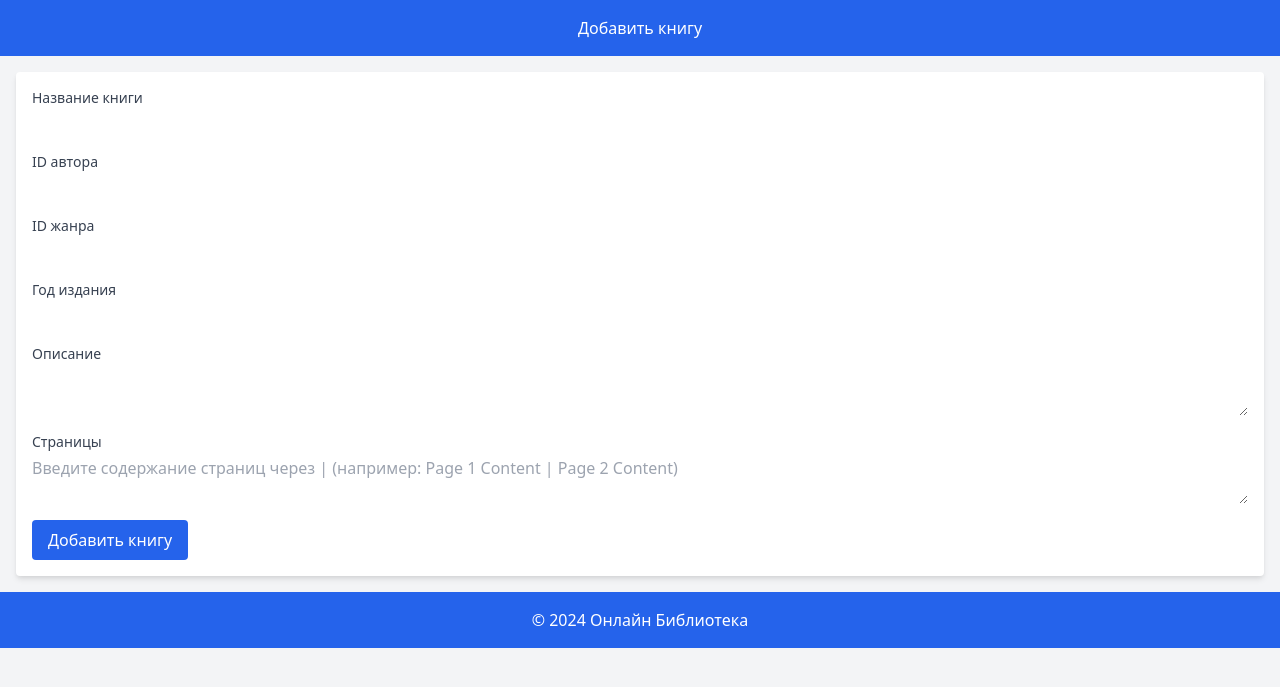
After one commit to alexandergh1337/2-practice, a PHP site: page /add_book.php in a window 1280 px wide. The commit adds this page. Shown: the top 687 px of the page. Run offline with PHP 8.4, Linux system fonts and the light colour scheme.

Commit message:
Add files via upload

```diff
--- /dev/null
+++ b/Сайт/add_book.php
@@ -0,0 +1,69 @@
+<!DOCTYPE html>
+<html lang="ru">
+<head>
+    <meta charset="UTF-8">
+    <meta name="viewport" content="width=device-width, initial-scale=1.0">
+    <title>Добавить книгу</title>
+    <link href="https://cdn.jsdelivr.net/npm/tailwindcss@2.2.19/dist/tailwind.min.css" rel="stylesheet">
+</head>
+<body class="bg-gray-100">
+<header class="bg-blue-600 p-4 text-white text-center">
+    <h1>Добавить книгу</h1>
+</header>
+<main class="p-4">
+    <form action="create_book.php" method="post" class="bg-white p-4 shadow-md rounded" id="bookForm">
+        <div class="mb-4">
+            <label for="title" class="block text-sm font-medium text-gray-700">Название книги</label>
+            <input type="text" id="title" name="title" class="mt-1 block w-full border-gray-300 rounded-md" required>
+        </div>
+        <div class="mb-4">
+            <label for="author_id" class="block text-sm font-medium text-gray-700">ID автора</label>
+            <input type="text" id="author_id" name="author_id" class="mt-1 block w-full border-gray-300 rounded-md" required>
+        </div>
+        <div class="mb-4">
+            <label for="genre_id" class="block text-sm font-medium text-gray-700">ID жанра</label>
+            <input type="text" id="genre_id" name="genre_id" class="mt-1 block w-full border-gray-300 rounded-md" required>
+        </div>
+        <div class="mb-4">
+            <label for="publication_year" class="block text-sm font-medium text-gray-700">Год издания</label>
+            <input type="text" id="publication_year" name="publication_year" class="mt-1 block w-full border-gray-300 rounded-md" required>
+        </div>
+        <div class="mb-4">
+            <label for="description" class="block text-sm font-medium text-gray-700">Описание</label>
+            <textarea id="description" name="description" class="mt-1 block w-full border-gray-300 rounded-md" required></textarea>
+        </div>
+        <div class="mb-4">
+            <label for="pages" class="block text-sm font-medium text-gray-700">Страницы</label>
+            <textarea id="pages" name="pages" class="mt-1 block w-full border-gray-300 rounded-md" placeholder="Введите содержание страниц через | (например: Page 1 Content | Page 2 Content)" required></textarea>
+        </div>
+        <button type="submit" class="bg-blue-600 text-white px-4 py-2 rounded">Добавить книгу</button>
+    </form>
+</main>
+<footer class="bg-blue-600 p-4 text-white text-center">
+    &copy; 2024 Онлайн Библиотека
+</footer>
+<script>
+    document.getElementById('bookForm').addEventListener('submit', function(e) {
+        e.preventDefault();
+
+        const formData = new FormData(this);
+        const data = Object.fromEntries(formData.entries());
+        data.pages = data.pages.split('|').map(page => page.trim());
+
+        fetch('create_book.php', {
+            method: 'POST',
+            headers: { 'Content-Type': 'application/json' },
+            body: JSON.stringify(data)
+        })
+            .then(response => response.json())
+            .then(data => {
+                alert(data.message);
+                if (data.book_id) {
+                    window.location.href = 'view_book.php?book_id=' + data.book_id;
+                }
+            })
+            .catch(error => console.error('Error:', error));
+    });
+</script>
+</body>
+</html>
--- a/Сайт/books.php
+++ b/Сайт/books.php
@@ -30,6 +30,7 @@ $result = $conn->query($sql);
             <th class="px-4 py-2">Автор</th>
             <th class="px-4 py-2">Жанр</th>
             <th class="px-4 py-2">Год издания</th>
+            <th class="px-4 py-2">Описание</th>
         </tr>
         </thead>
         <tbody>
@@ -38,14 +39,15 @@ $result = $conn->query($sql);
             while($row = $result->fetch_assoc()) {
                 echo "<tr>
                                 <td class='border px-4 py-2'>{$row['book_id']}</td>
-                                <td class='border px-4 py-2'>{$row['title']}</td>
+                                <td class='border px-4 py-2'><a href='view_book.php?book_id={$row['book_id']}' class='text-blue-600 hover:underline'>{$row['title']}</a></td>
                                 <td class='border px-4 py-2'>{$row['author_name']}</td>
                                 <td class='border px-4 py-2'>{$row['genre_name']}</td>
                                 <td class='border px-4 py-2'>{$row['publication_year']}</td>
+                                <td class='border px-4 py-2'>{$row['description']}</td>
                               </tr>";
             }
         } else {
-            echo "<tr><td colspan='5' class='text-center py-4'>Нет доступных книг</td></tr>";
+            echo "<tr><td colspan='6' class='text-center py-4'>Нет доступных книг</td></tr>";
         }
         ?>
         </tbody>
--- a/Сайт/index.php
+++ b/Сайт/index.php
@@ -18,8 +18,10 @@
     <?php
     session_start();
     if (isset($_SESSION['username'])): ?>
-        <p>Привет, <?= htmlspecialchars($_SESSION['username']); ?>!</p>
-        <a href="logout.php" class="bg-blue-600 text-white px-4 py-2 rounded">Выйти</a>
+        <div class="welcome-section">
+            <p>Привет, <?= htmlspecialchars($_SESSION['username']); ?>!</p>
+            <a href="logout.php" class="bg-blue-600 text-white px-4 py-2 rounded">Выйти</a>
+        </div>
         <div id="book-list" class="my-8"></div>
         <div id="book-content" class="my-8"></div>
     <?php else: ?>
```
Also changed, not shown: Сайт/create_book.php (+15 -8 lines), Сайт/styles.css (+6 -1 lines), Сайт/view_book.php (added, +86 -0 lines), 1 other file.
